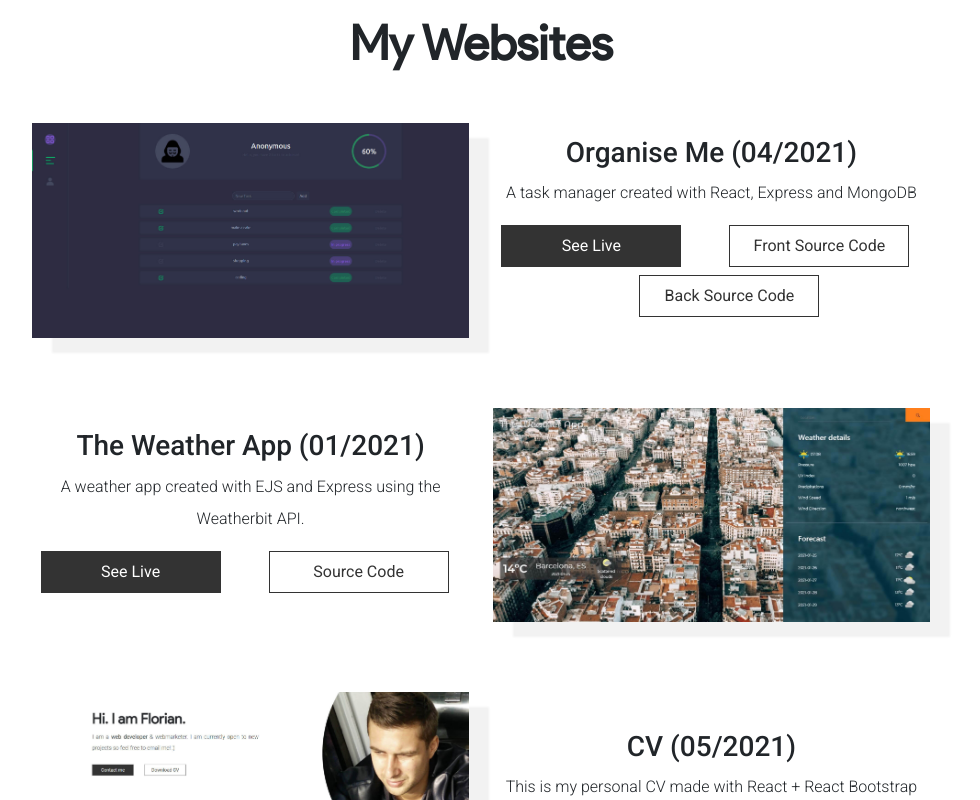
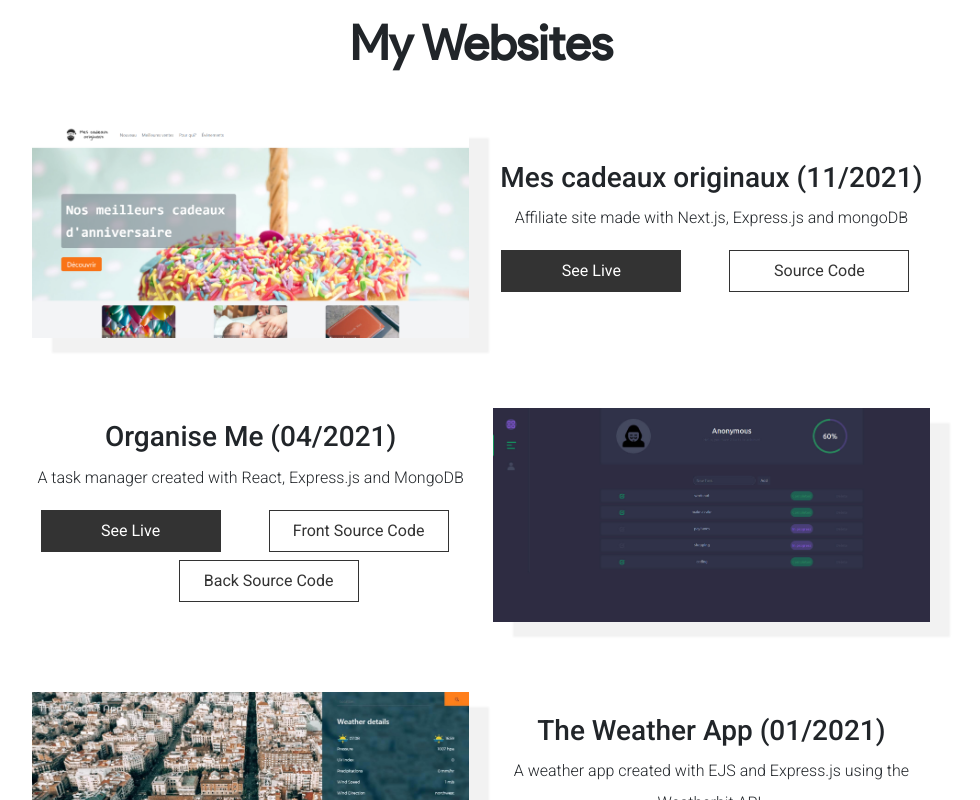
Before and after one commit to Raynnon/cv, a React (Create React App) app: page / in a window 1280 px wide. Shown: the part 1320-2120 px from the top of the page, without its empty margins (159-1139 px from the left). Built offline with nearby package versions, Linux system fonts and the light colour scheme.

Commit message:
added mes cadeaux originaux in my websites

```diff
--- a/src/components/my-websites/MyWebsites.js
+++ b/src/components/my-websites/MyWebsites.js
@@ -6,18 +6,28 @@ import Container from "react-bootstrap/Container";
 import organisemeImage from "./images/organise-me.jpg";
 import cvImage from "./images/cv.jpg";
 import weatherImage from "./images/weather-app.jpg";
+import cadeauxOriginauxImage from "./images/mes-cadeaux-originaux.png";
 
 const MyWebsites = () => {
   return (
     <Container id="my-websites" className="pr-0 pl-0" as="section" fluid>
       <h2>My Websites</h2>
       <ItemContent
+        name="Mes cadeaux originaux (11/2021)"
+        imageAlt="mes-cadeaux-originaux"
+        liveLink="https://mescadeauxoriginaux.fr"
+        sourceLink="https://github.com/Raynnon/cadeaux-originaux"
+        description="Affiliate site made with Next.js, Express.js and mongoDB"
+        image={cadeauxOriginauxImage}
+      />
+
+      <ItemContent
         name="Organise Me (04/2021)"
         imageAlt="organise-me"
         liveLink="https://organiseme.florian-assante.com"
         sourceLinkFront="https://github.com/Raynnon/organiseme"
         sourceLinkBack="https://github.com/Raynnon/tasks-api"
-        description="A task manager created with React, Express and MongoDB"
+        description="A task manager created with React, Express.js and MongoDB"
         image={organisemeImage}
       />
 
@@ -26,7 +36,7 @@ const MyWebsites = () => {
         imageAlt="weather-app"
         liveLink="https://weather.florian-assante.com"
         sourceLink="https://github.com/Raynnon/weather-app"
-        description="A weather app created with EJS and Express using the Weatherbit API."
+        description="A weather app created with EJS and Express.js using the Weatherbit API."
         image={weatherImage}
       />
 
```
Also changed, not shown: src/components/my-websites/images/mes-cadeaux-originaux.png (added), 1 other file (tests, documents, lock files or other folders).
